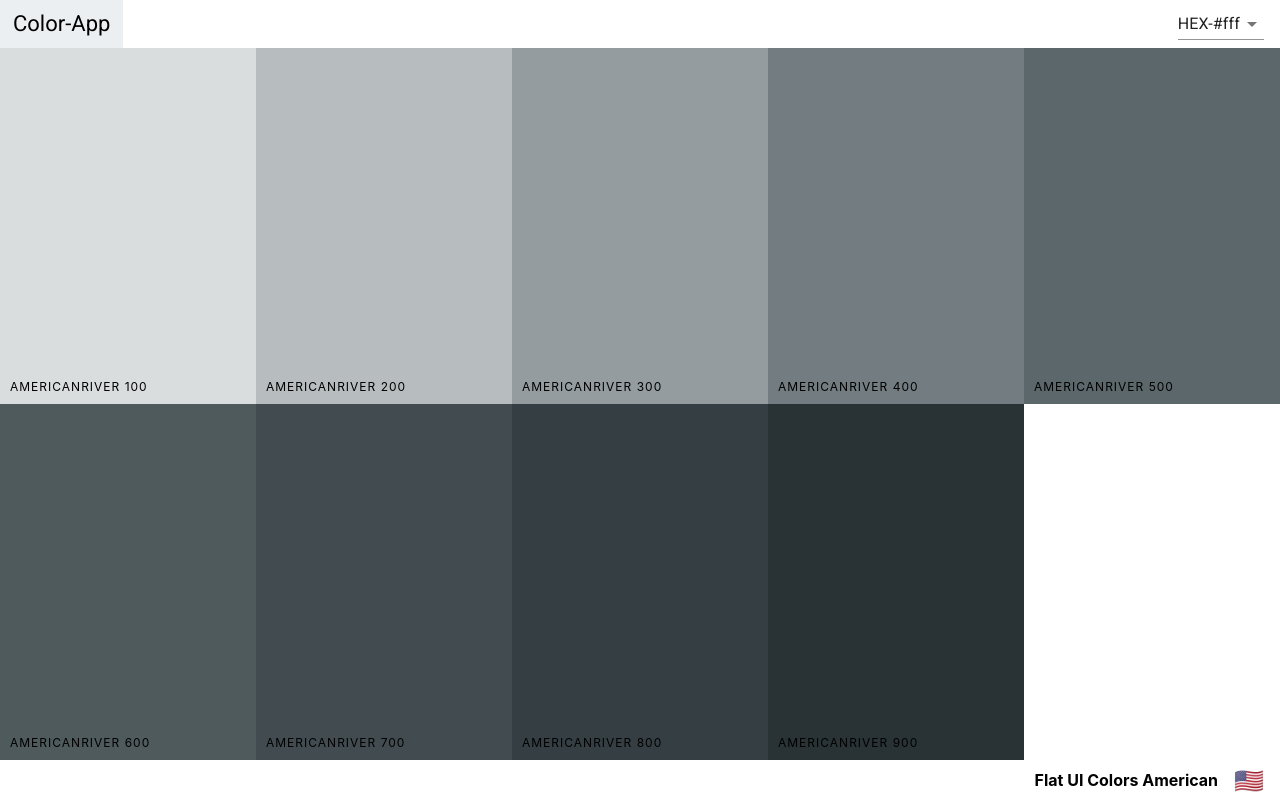
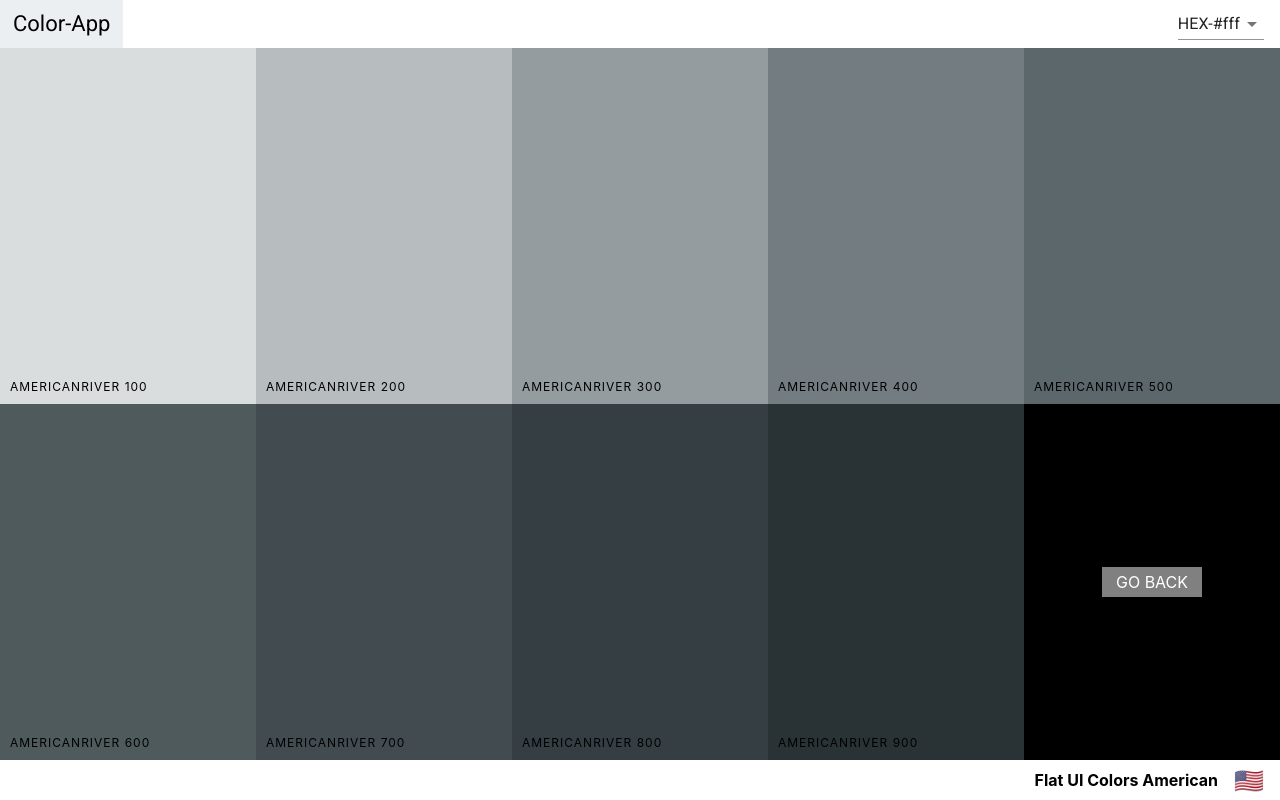
Before and after one commit to hacetheworld/color-app, a React (Create React App) app: page /palette/flat-ui-colors-american/americanriver in a window 1280 px wide. Built offline with nearby package versions, Linux system fonts and the light colour scheme; the HTML template or start-up script is replaced by a standard one.

Commit message:
Added go back Link

```diff
--- a/src/component/colorBox/colorBox.style.css
+++ b/src/component/colorBox/colorBox.style.css
@@ -8,7 +8,17 @@
     margin-bottom: -3.9px;
 }
 
-.copy-button{
+.ColorBox.goBack{
+background-color: rgb(0, 0, 0);
+color: #fff;
+font-size: 2rem;
+text-align: center;
+display: flex;align-items: center;
+justify-content: center;
+}
+
+
+.copy-button,.back-button{
     width: 100px;
     height: 30px;
     position: absolute;
@@ -24,7 +34,15 @@
     color: #ffffff;
     line-height: 30px;
     border: none;
+    text-decoration: none;
 cursor:grab;
+
+
+}
+
+
+
+.copy-button{
     opacity: 0;
 }
 
--- a/src/component/singleLayerColor/singleLayerColor.component.jsx
+++ b/src/component/singleLayerColor/singleLayerColor.component.jsx
@@ -1,5 +1,5 @@
 import React, { Component } from 'react'
-
+import { Link } from 'react-router-dom'
 import ColorBox from '../colorBox/colorBox.component'
 
 import Header from '../header/header.component';
@@ -36,23 +36,27 @@
 
 
     render() {
-        const { paletteName, emoji } = this.props.palette;
+        const { paletteName, emoji, id } = this.props.palette;
 
         const { format } = this.state;
         const colorBoxes = this._shades.map(color => (
 
             <ColorBox
-                key={color.id}
+                key={color.name}
                 name={color.name}
                 background={color[format]}
                 showLink={false}
             />
         ))
         return (
-            <div className='Palette'>
+            <div className='SingleColorPalette Palette'>
                 <Header handleChange={this.changeFormat} showSlider={false} />
                 <div className='Palette-colors'>
                     {colorBoxes}
+                    <div className='goBack ColorBox'>
+                        <Link to={`/palette/${id}`} className=' back-button'>Go Back</Link>
+
+                    </div>
                 </div>
 
                 <PaletteFooter paletteName={paletteName} emoji={emoji} />
```
